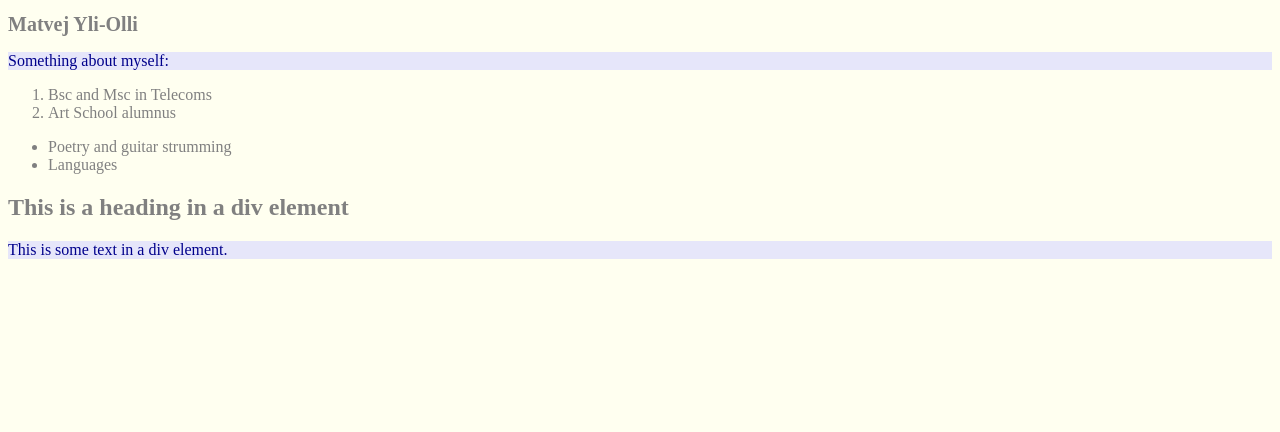
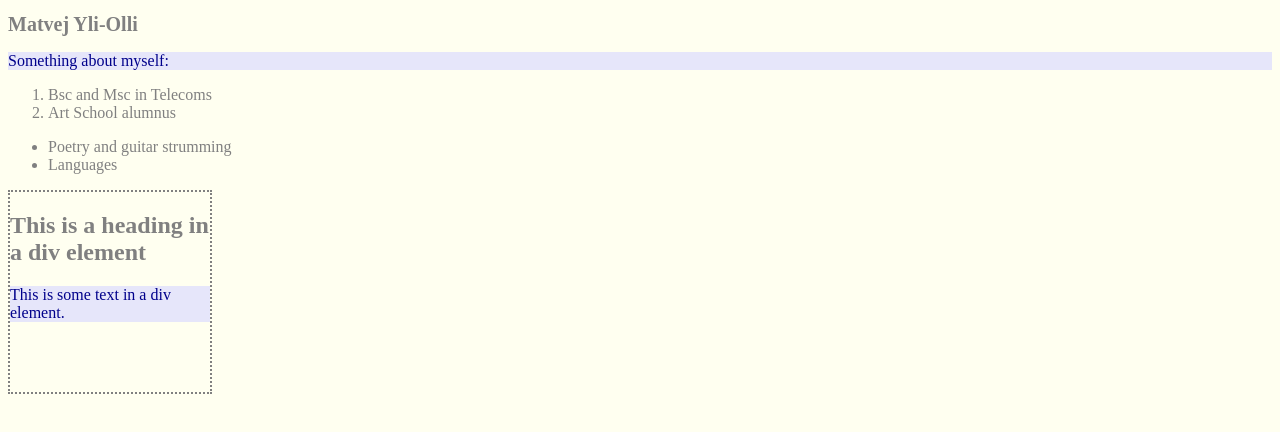
Before and after one commit to yevmaty/yevmaty.github.io, a plain HTML site: page index.html in a window 1280 px wide. Drawn offline with Linux system fonts and the light colour scheme.

Commit message:
Update styles.css

```diff
--- a/styles.css
+++ b/styles.css
@@ -11,7 +11,7 @@ p {
   font-size: 16px;
 }
 
-.class-div {
+.classDiv {
   border: 2px dotted;
   width: 200px;
   height: 200px;
```
